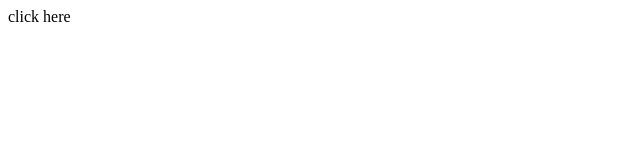
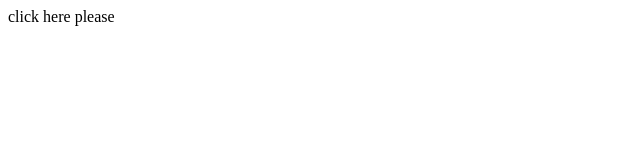
Before and after one commit to deshna-gandhi/prassham_business_card, a plain HTML site: page index.html in a window 1280 px wide. Shown: the full height of the page, 0-640 px from the left. Drawn offline with Linux system fonts and the light colour scheme.

Commit message:
Update index.html

```diff
--- a/index.html
+++ b/index.html
@@ -1,3 +1,3 @@
 <html>
-  <p><a href="prasham%20enterprise%20(1).pdf"></a>click here</p>
+  <p><a href="prasham%20enterprise%20(1).pdf"></a>click here please</p>
 </html>
```
